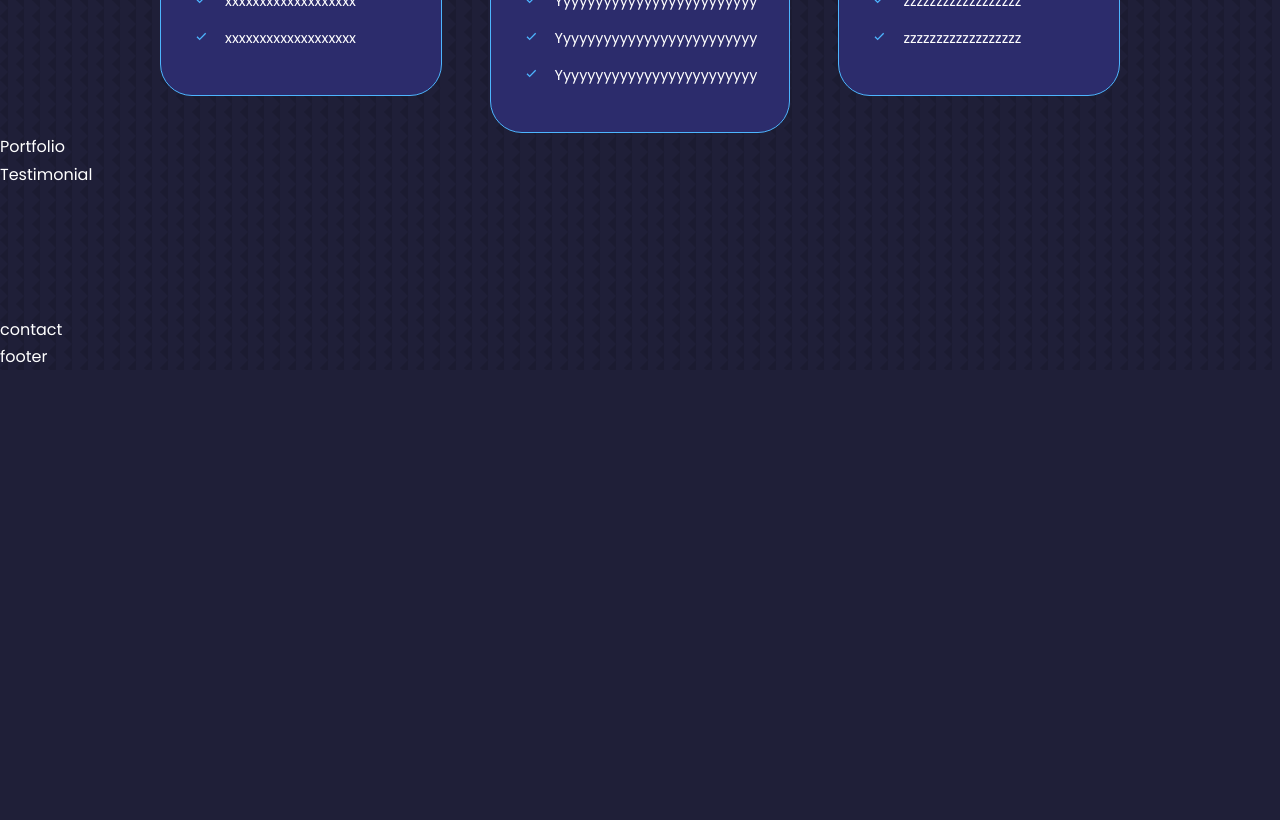
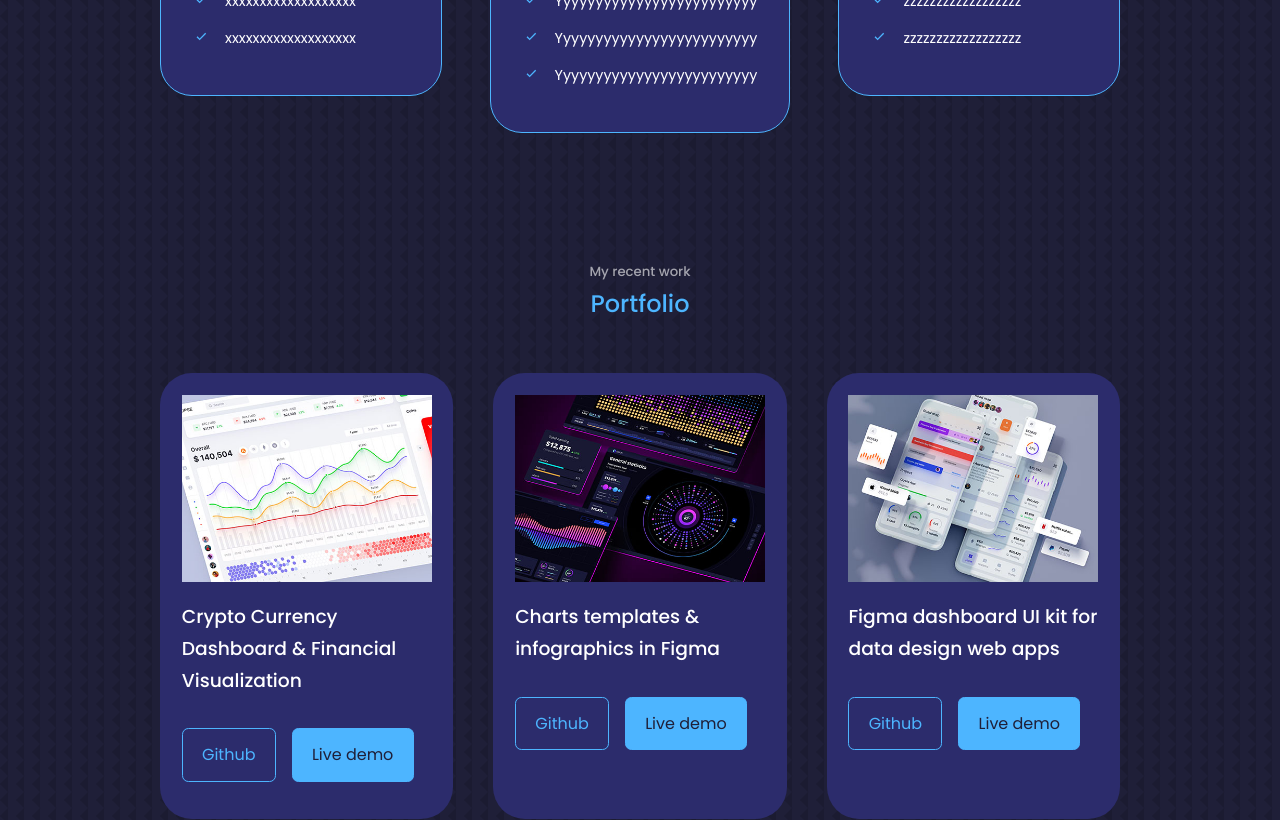
Before and after one commit to rakel360/portfolio, a React (Create React App) app: page / in a window 1280 px wide. Shown: the part 2440-3260 px from the top of the page. Before the commit the page ends 2810 px from the top, so only its background shows below. Built offline with nearby package versions, Linux system fonts and the light colour scheme.

Commit message:
added portfolio component

```diff
--- a/src/components/Portfolio/Portfolio.jsx
+++ b/src/components/Portfolio/Portfolio.jsx
@@ -1,10 +1,90 @@
 import React from "react";
 import "./portfolio.css";
+import IMG1 from "../../assets/portfolio1.jpg";
+import IMG2 from "../../assets/portfolio2.jpg";
+import IMG3 from "../../assets/portfolio3.jpg";
+import IMG4 from "../../assets/portfolio4.jpg";
+import IMG5 from "../../assets/portfolio5.png";
+import IMG6 from "../../assets/portfolio6.jpg";
+
+const data = [
+  {
+    id: 1,
+    image: IMG1,
+    title: "Crypto Currency Dashboard & Financial Visualization",
+    github: "https://github.com",
+    demo:
+      "https://dribbble.com/shots/16673715-Crypto-currency-dashboards-and-financial-data-visualization",
+  },
+  {
+    id: 2,
+    image: IMG2,
+    title: "Charts templates & infographics in Figma",
+    github: "https://github.com",
+    demo:
+      "https://dribbble.com/shots/16580766-Orion-UI-kit-Charts-templates-infographics-in-Figma",
+  },
+  {
+    id: 3,
+    image: IMG3,
+    title: "Figma dashboard UI kit for data design web apps",
+    github: "https://github.com",
+    demo:
+      "https://dribbble.com/shots/17290917-Eclipse-Figma-dashboard-UI-kit-for-data-design-web-apps",
+  },
+  {
+    id: 4,
+    image: IMG4,
+    title: "Maintaining tasks and tracking progress",
+    github: "https://github.com",
+    demo:
+      "https://dribbble.com/shots/16955822-Maintaining-tasks-and-tracking-progress",
+  },
+  {
+    id: 5,
+    image: IMG5,
+    title: "Charts templates & infographics in Figma",
+    github: "https://github.com",
+    demo:
+      "https://dribbble.com/shots/16541289-Orion-UI-kit-Charts-templates-infographics-in-Figma",
+  },
+  {
+    id: 6,
+    image: IMG6,
+    title: "Charts templates & infographics in Figma",
+    github: "https://github.com",
+    demo:
+      "https://dribbble.com/shots/15887665-Orion-UI-kit-Charts-templates-infographics-in-Figma",
+  },
+];
+
 
 const Portfolio = () => {
   return (
-    <div>Portfolio</div>
-  )
-}
+    <section id="portfolio">
+      <h5>My recent work</h5>
+      <h2>Portfolio</h2>
+      <div className="container portfolio__container">
+        {
+          data.map(({id,image, title, github, demo}) => {
+            return (
+              <article key = {id} className="portfolio__item">
+              <div className="portfolio_item-image">
+                <img src={image} alt={title} />
+              </div>
+              <h3>{title}</h3>
+              <div className="portfolio__item-cta">
+                <a href={github} className="btn" target="_blank">Github</a>
+                <a href={demo} className="btn btn-primary" target="_blank">Live demo</a>
+              </div>
+              </article>
+            )
+          })
+        }
+
+      </div>
+    </section>
+  );
+};
 
 export default Portfolio;
--- a/src/components/Portfolio/portfolio.css
+++ b/src/components/Portfolio/portfolio.css
@@ -0,0 +1,53 @@
+.portfolio__container {
+    display: grid;
+    grid-template-columns: repeat(3, 1fr);
+    gap: 2.5rem;
+}
+
+.portfolio__item {
+    background: var(--color-bg-variant);
+    padding: 1.3rem;
+    border-radius: 2rem;
+    border: 1px solid transparent;
+    transition: var(--transition);
+}
+
+.portfolio__item:hover {
+    border-color: var(--color-primary-variant);
+    background: transparent;
+}
+
+.portfolio__item-image {
+    border-radius: 1.5rem;
+    overflow: hidden;
+}
+
+.portfolio__item h3 {
+    margin: 1.2rem 0 2rem;
+}
+
+.portfolio__item-cta {
+    display: flex;
+    gap: 1rem;
+    margin-bottom: 1rem;
+}
+
+
+/* ================ MEDIA QUERIES (MEDIUM DEVICES) ================= */
+
+@media screen and (max-width: 1024px) {
+    .portfolio__container {
+        grid-template-columns: 1fr 1fr;
+        gap: 1.2rem;
+    }
+}
+
+
+/* ================ MEDIA QUERIES (SMALL DEVICES) ================= */
+
+@media screen and (max-width: 600px) {
+    .portfolio__container {
+        grid-template-columns: 1fr;
+        gap: 1rem;
+    }
+}
```
